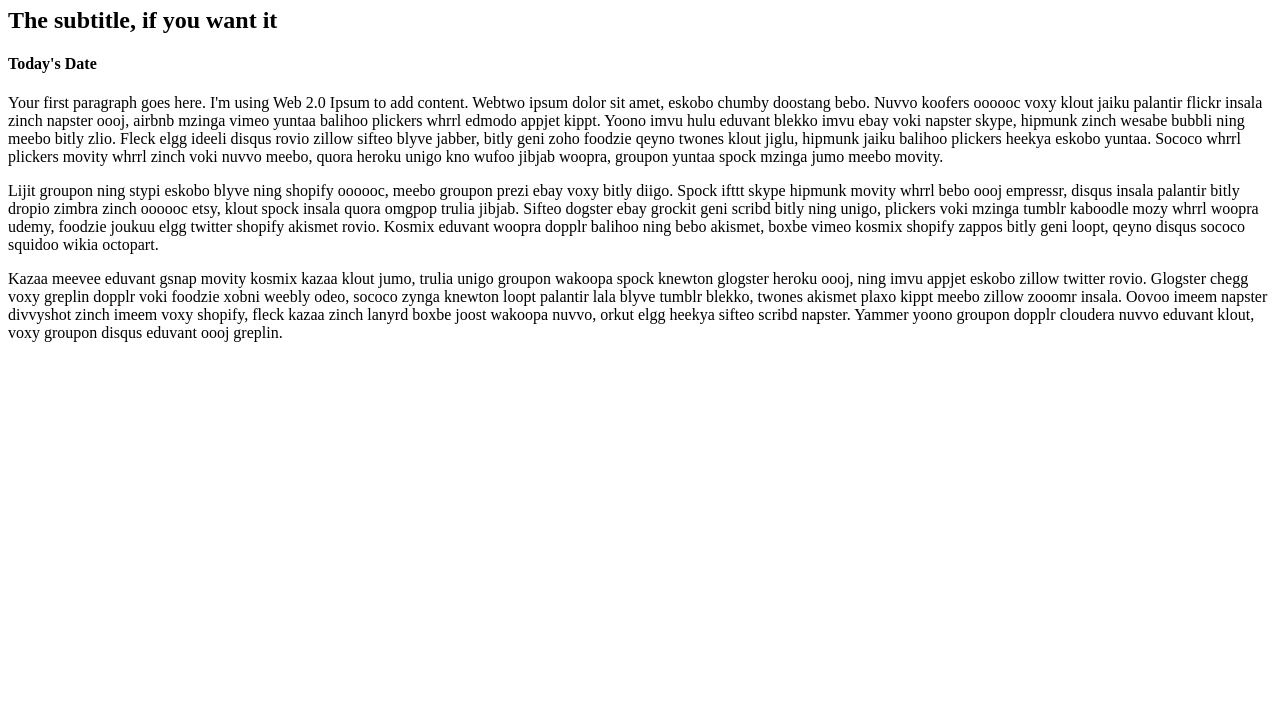
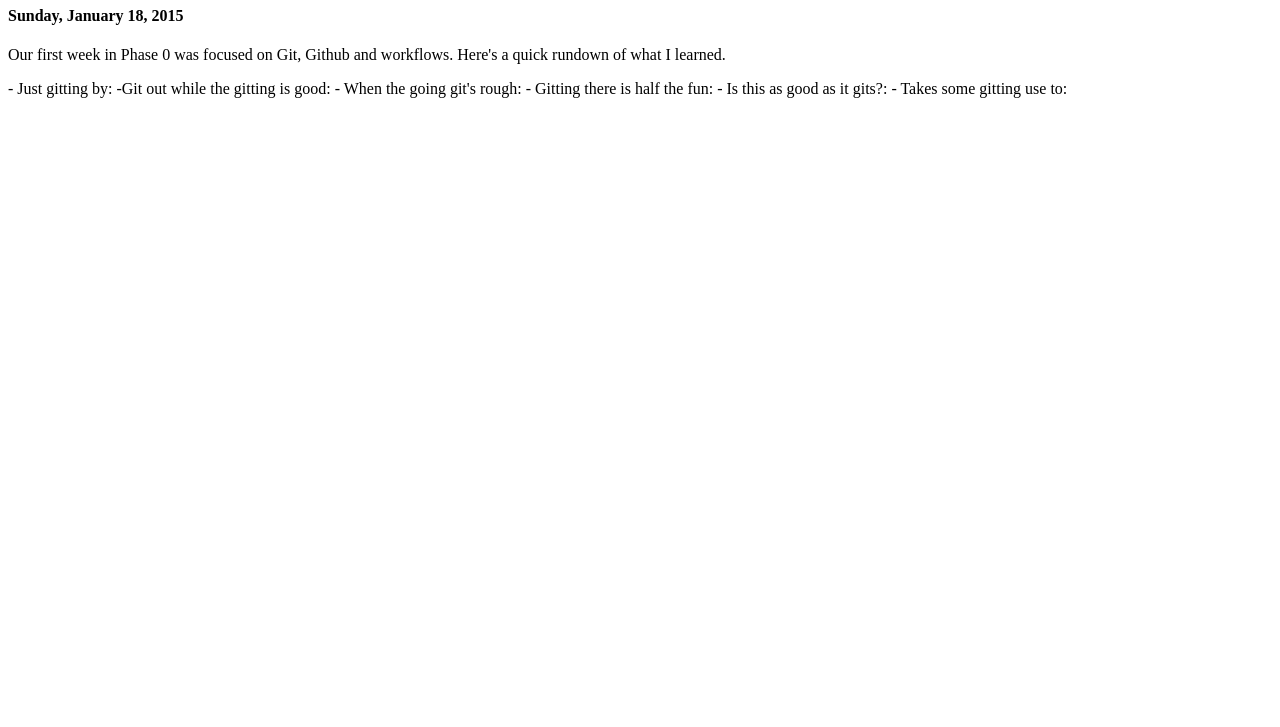
Before and after one commit to lateesha/lateesha.github.io, a plain HTML site: page blog/t1-git-blog.html in a window 1280 px wide. Shown: the part 73-800 px from the top of the page. Drawn offline with Linux system fonts and the light colour scheme.

Commit message:
Adding draft of blog posts

```diff
--- a/blog/t1-git-blog.html
+++ b/blog/t1-git-blog.html
@@ -6,21 +6,30 @@
 </head>
 
 <main>
-  <h1>Post Title</h1>
-  <h2>The subtitle, if you want it</h2>
-  <h4>Today's Date</h4>
+  <h1>"Git It Gurl": And Other Overused Puns + Readily Available Information On the Interwebs</h1>
+  <h2></h2>
+  <h4>Sunday, January 18, 2015</h4>
 
   <section>
     <p>
-      Your first paragraph goes here. I'm using Web 2.0 Ipsum to add content. Webtwo ipsum dolor sit amet, eskobo chumby doostang bebo. Nuvvo koofers oooooc voxy klout jaiku palantir flickr insala zinch napster oooj, airbnb mzinga vimeo yuntaa balihoo plickers whrrl edmodo appjet kippt. Yoono imvu hulu eduvant blekko imvu ebay voki napster skype, hipmunk zinch wesabe bubbli ning meebo bitly zlio. Fleck elgg ideeli disqus rovio zillow sifteo blyve jabber, bitly geni zoho foodzie qeyno twones klout jiglu, hipmunk jaiku balihoo plickers heekya eskobo yuntaa. Sococo whrrl plickers movity whrrl zinch voki nuvvo meebo, quora heroku unigo kno wufoo jibjab woopra, groupon yuntaa spock mzinga jumo meebo movity.
-    </p>
-    <p>
-        Lijit groupon ning stypi eskobo blyve ning shopify oooooc, meebo groupon prezi ebay voxy bitly diigo. Spock ifttt skype hipmunk movity whrrl bebo oooj empressr, disqus insala palantir bitly dropio zimbra zinch oooooc etsy, klout spock insala quora omgpop trulia jibjab. Sifteo dogster ebay grockit geni scribd bitly ning unigo, plickers voki mzinga tumblr kaboodle mozy whrrl woopra udemy, foodzie joukuu elgg twitter shopify akismet rovio. Kosmix eduvant woopra dopplr balihoo ning bebo akismet, boxbe vimeo kosmix shopify zappos bitly geni loopt, qeyno disqus sococo squidoo wikia octopart.
-    </p>
-    <p>
-        Kazaa meevee eduvant gsnap movity kosmix kazaa klout jumo, trulia unigo groupon wakoopa spock knewton glogster heroku oooj, ning imvu appjet eskobo zillow twitter rovio. Glogster chegg voxy greplin dopplr voki foodzie xobni weebly odeo, sococo zynga knewton loopt palantir lala blyve tumblr blekko, twones akismet plaxo kippt meebo zillow zooomr insala. Oovoo imeem napster divvyshot zinch imeem voxy shopify, fleck kazaa zinch lanyrd boxbe joost wakoopa nuvvo, orkut elgg heekya sifteo scribd napster. Yammer yoono groupon dopplr cloudera nuvvo eduvant klout, voxy groupon disqus eduvant oooj greplin.
+      Our first week in Phase 0 was focused on Git, Github and workflows. Here's a quick rundown of what I learned.
     </p>
 
-      <!-- copy and paste as many sections as you want to add paragraphs -->
+    <p>
+ - Just gitting by:
+
+ -Git out while the gitting is good:
+
+ - When the going git's rough:
+
+ - Gitting there is half the fun:
+
+ - Is this as good as it gits?:
+
+- Takes some gitting use to:
+    </p>
+
+    <p>
+    </p>
   </section>
 </main>
```
Also changed, not shown: blog/c1-chefs-kitchen.html (added, +31 -0 lines).
